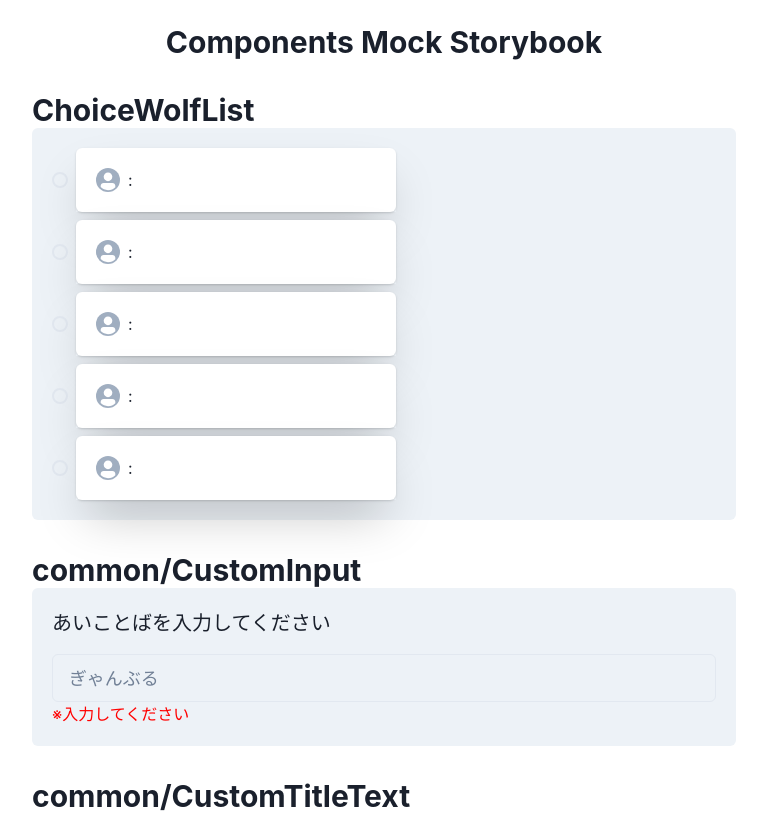
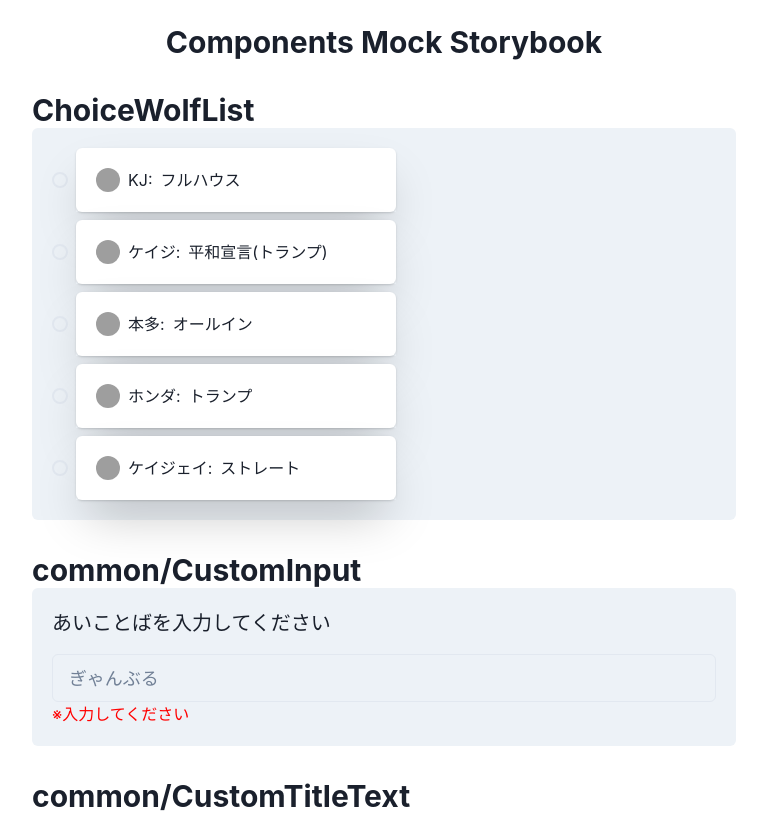
Before and after one commit to hacku-chamomilla/doutankyohi-front-end, a Next.js app: page /components in a window 1280 px wide. Shown: the top 813 px of the page, without its empty margins (256-1023 px from the left). Built offline with nearby package versions, Linux system fonts and the light colour scheme; grey boxes are pictures that could not be loaded.

Commit message:
refactor: 適切な引数を渡すように修正

```diff
--- a/pages/components.tsx
+++ b/pages/components.tsx
@@ -44,6 +44,8 @@ import { MemberList } from "@/components/MemberList";
 
 import { avatarList } from "@/data/data";
 
+import { Vote } from "@/types/type";
+
 const Component: NextPage = () => {
   const [text, setText] = useState("");
   const [nickname, setNickname] = useState("");
@@ -71,36 +73,36 @@ const Component: NextPage = () => {
     { nickname: "ふかめも", particIcon: 3, point: 2 },
     { nickname: "KJ", particIcon: 4, point: 3 },
   ];
-  const exampleWolfHintList = [
+  const exampleWolfHintList: Vote[] = [
     {
-      playerId: "11111",
-      playerName: "KJ",
-      hint: "フルハウス",
-      avatarIndex: 0,
+      playerid: "11111",
+      nickname: "KJ",
+      text: "フルハウス",
+      particIcon: 0,
     },
     {
-      playerId: "22222",
-      playerName: "ケイジ",
-      hint: "平和宣言(トランプ)",
-      avatarIndex: 1,
+      playerid: "22222",
+      nickname: "ケイジ",
+      text: "平和宣言(トランプ)",
+      particIcon: 1,
     },
     {
-      playerId: "33333",
-      playerName: "本多",
-      hint: "オールイン",
-      avatarIndex: 2,
+      playerid: "33333",
+      nickname: "本多",
+      text: "オールイン",
+      particIcon: 2,
     },
     {
-      playerId: "44444",
-      playerName: "ホンダ",
-      hint: "トランプ",
-      avatarIndex: 3,
+      playerid: "44444",
+      nickname: "ホンダ",
+      text: "トランプ",
+      particIcon: 3,
     },
     {
-      playerId: "55555",
-      playerName: "ケイジェイ",
-      hint: "ストレート",
-      avatarIndex: 4,
+      playerid: "55555",
+      nickname: "ケイジェイ",
+      text: "ストレート",
+      particIcon: 4,
     },
   ];
   const exampleHintList = [
@@ -130,7 +132,10 @@ const Component: NextPage = () => {
           <Heading size="lg">ChoiceWolfList</Heading>
           <Card variant="filled">
             <CardBody>
-              <ChoiceWolfList wolfList={exampleWolfHintList} />
+              <ChoiceWolfList
+                wolfList={exampleWolfHintList}
+                setValue={setText}
+              />
               <p>{text}</p>
             </CardBody>
           </Card>
```
